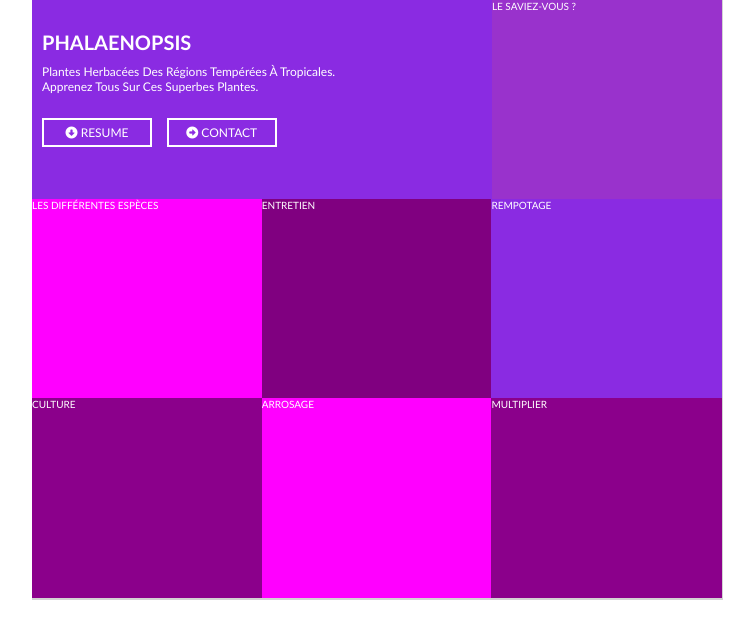
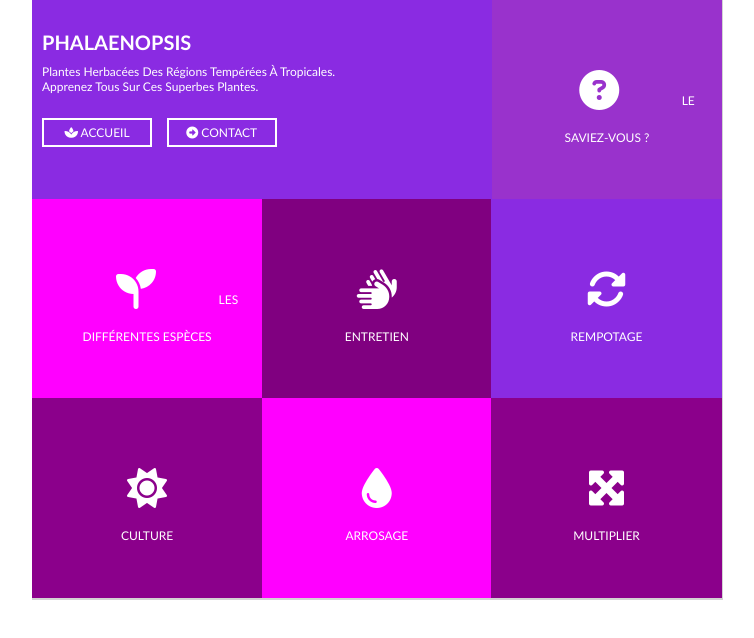
Before and after one commit to Sylvie-B/sylvie-eval-front, a plain HTML site: page index.html in a window 1280 px wide. Shown: the whole page, without its empty margins (32-786 px from the left). Drawn offline with Linux system fonts and the light colour scheme.

Commit message:
font de texte

```diff
--- a/index.html
+++ b/index.html
@@ -21,47 +21,54 @@
                 </div>
                 <nav>
                     <a href="" class="boutonResume" title="accueil">
-                        <i class="fas fa-arrow-alt-circle-down"></i>
-                        <span class="leftMarg10">RESUME</span>
+                        <i class="fas fa-spa"></i>
+                        <span>accueil</span>
                     </a>
                     <a href="" class="boutonContact" title="contact">
                         <i class="fas fa-arrow-alt-circle-right"></i>
-                        <span class="leftMarg10">CONTACT</span>
+                        <span>CONTACT</span>
                     </a>
                 </nav>
             </div>
-            <a href="">
-                <div id="question">
-                    <p>Le saviez-vous ?</p>
+            <a id="question" href="">
+                <div class="case">
+                    <i class="fas fa-question-circle"></i>
+                    <span>Le saviez-vous ?</span>
                 </div>
             </a>
-            <a href="">
-                <div id="espèces">
-                    <p>Les différentes espèces</p>
+            <a id="espèces" href="">
+                <div class="case">
+                    <i class="fas fa-seedling"></i>
+                    <span>Les différentes espèces</span>
                 </div>
             </a>
-            <a href="">
-                <div id="entretien">
+            <a id="entretien" href="">
+                <div class="case">
+                    <i class="fas fa-hands"></i>
                     <span>entretien</span>
                 </div>
             </a>
-            <a href="">
-                <div id="rempotage">
+            <a id="rempotage" href="">
+                <div class="case">
+                    <i class="fas fa-sync-alt"></i>
                     <span>rempotage</span>
                 </div>
             </a>
-            <a href="">
-                <div id="culture">
+            <a id="culture" href="">
+                <div class="case">
+                    <i class="fas fa-sun"></i>
                     <span>culture</span>
                 </div>
             </a>
-            <a href="">
-                <div id="arrosage">
+            <a id="arrosage" href="">
+                <div class="case">
+                    <i class="fas fa-tint"></i>
                     <span>arrosage</span>
                 </div>
             </a>
-            <a href="">
-                <div id="multiplier">
+            <a id="multiplier" href="">
+                <div class="case">
+                    <i class="fas fa-expand-arrows-alt"></i>
                     <span>multiplier</span>
                 </div>
             </a>
--- a/style.css
+++ b/style.css
@@ -67,6 +67,8 @@ a{
 #question, #espèces, #entretien, #rempotage, #culture, #arrosage, #multiplier{
     width: 33.3%;
     height: 20em;
+    padding: 7em 1em 0 1em;
+    text-align: center;
 }
 
 #question, #entretien, #rempotage, #arrosage, #multiplier{
@@ -113,6 +115,14 @@ a{
     background-color: darkmagenta;
 }
 
+.case i{
+    font-size: 4em;
+    margin: 0 1.5em 0.5em 1.5em;
+}
+
+.case span{
+    font-size: 120%;
+}
 
 #photo{
     width: 40%;
```
